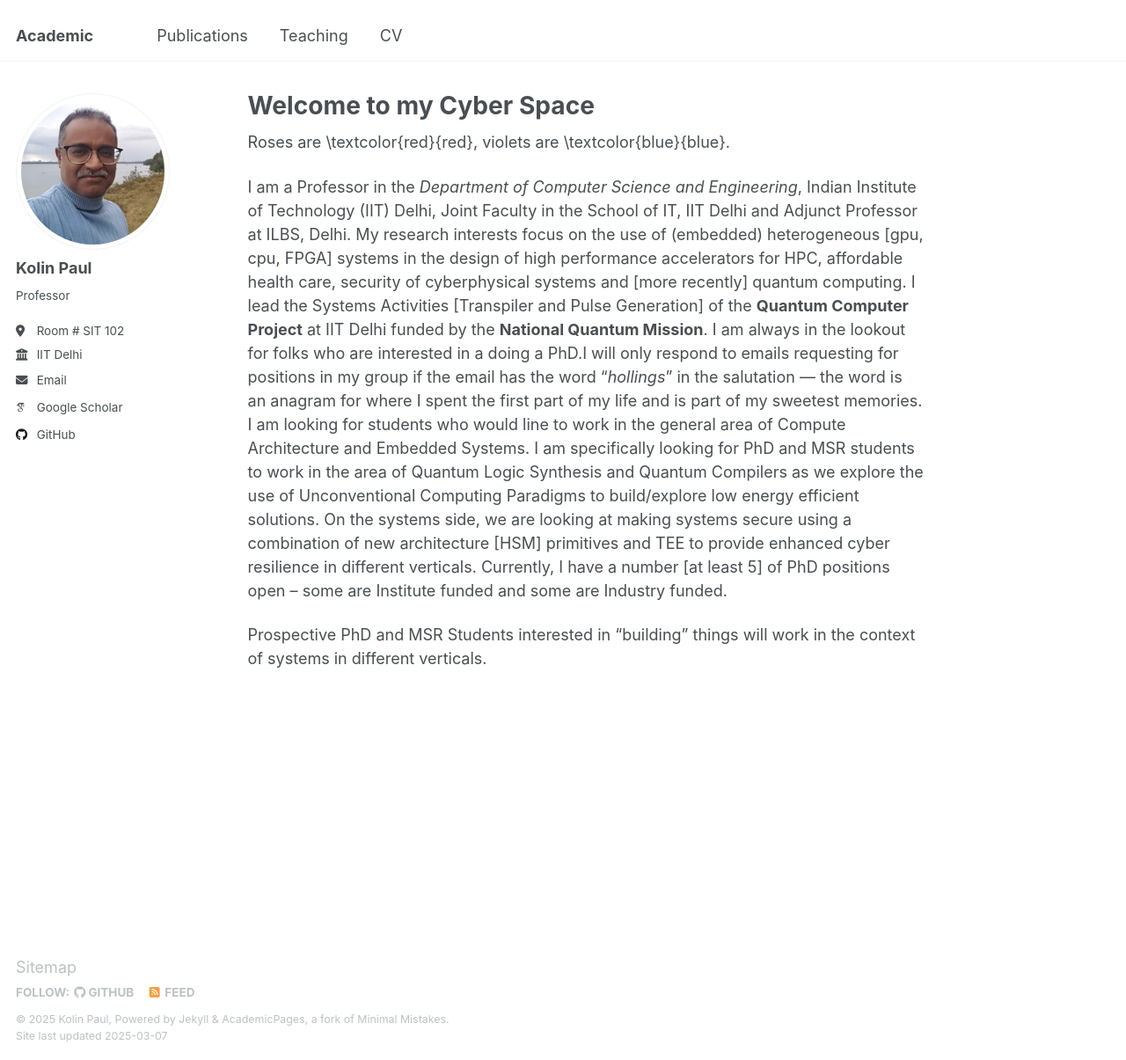
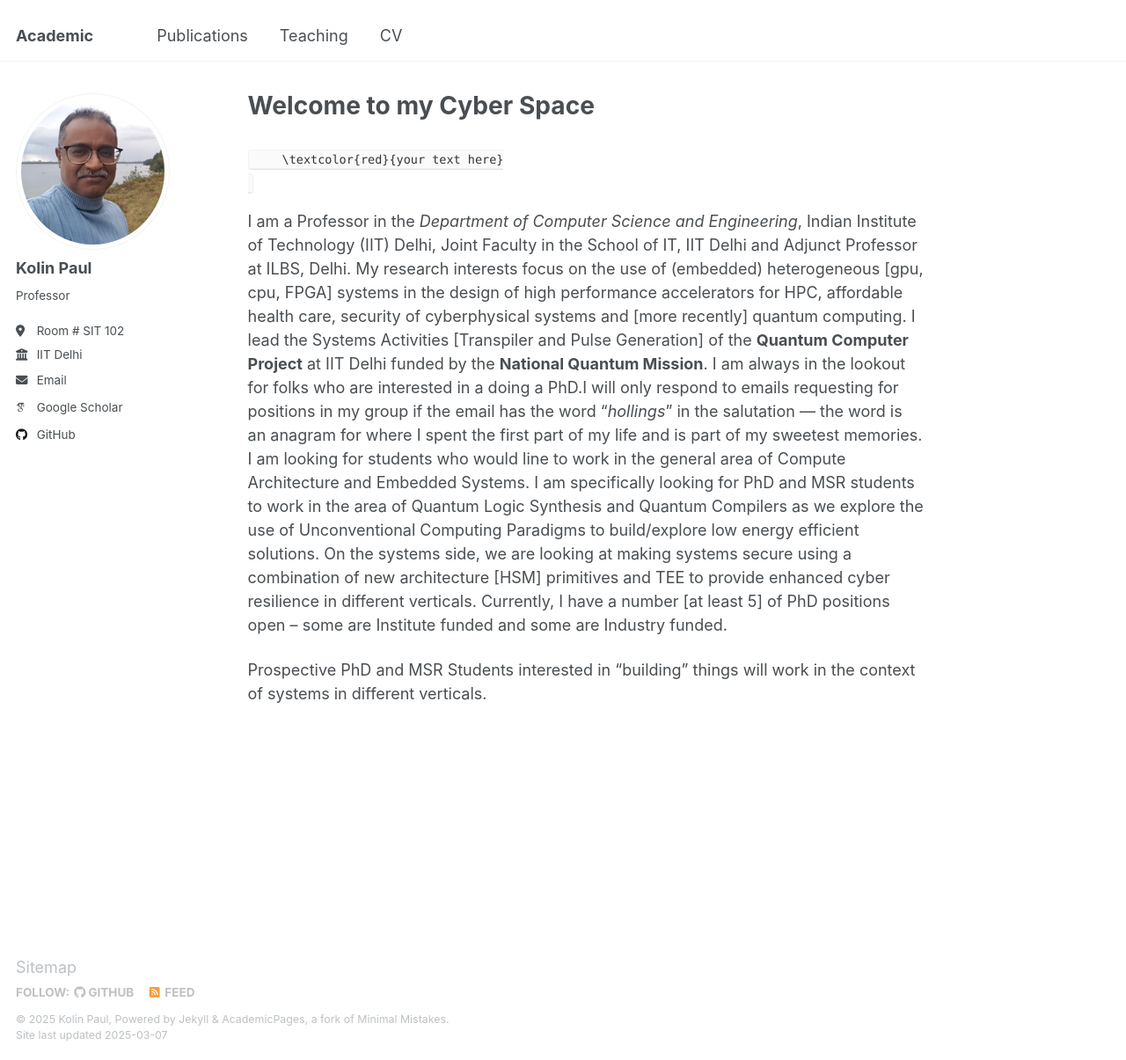
Before and after one commit to kolinpaul/kolinpaul.github.io, a Jekyll site: the page built from _pages/about.md, in a window 1280 px wide and 1205 px high. Shown: the whole window at 88% size. Built offline with Jekyll 4.4.1, drawn with Linux system fonts in a browser that asks for light colours; some web fonts are replaced.

Commit message:
Update about.md

````diff
--- a/_pages/about.md
+++ b/_pages/about.md
@@ -7,7 +7,9 @@ redirect_from:
   - /about.html
 ---
 
-Roses are \textcolor{red}{red}, violets are \textcolor{blue}{blue}.
+```{=latex}
+    \textcolor{red}{your text here}
+```
 
 I am a Professor in the _Department of Computer Science and Engineering_, Indian Institute of Technology (IIT) Delhi, Joint Faculty in the School of IT, IIT Delhi and Adjunct Professor at ILBS, Delhi. My research interests focus on the use of (embedded) heterogeneous [gpu, cpu, FPGA] systems in the design of high performance accelerators for HPC, affordable health care, security of cyberphysical systems and [more recently] quantum computing. I lead the  Systems Activities [Transpiler and Pulse Generation] of the **Quantum Computer Project** at IIT Delhi funded by the **National Quantum Mission**.
 I am always in the lookout for folks who are interested in a  doing a PhD.I will only respond to emails  requesting for positions in my group if the email has the word “_hollings_” in the salutation --- the word is an anagram for where I spent the first part of my life and is part of my sweetest memories. I am looking for students who would line to work in the general area of Compute Architecture and Embedded Systems. I am specifically looking for PhD and MSR students to work in the area of Quantum Logic Synthesis and Quantum Compilers as we explore the use of Unconventional Computing Paradigms to build/explore low energy efficient solutions. On the systems side, we are looking at making systems secure using a combination of new architecture [HSM] primitives and TEE to provide enhanced cyber resilience in different verticals. Currently, I have a number [at least 5] of PhD positions open -- some are Institute funded and some are Industry funded.
````
